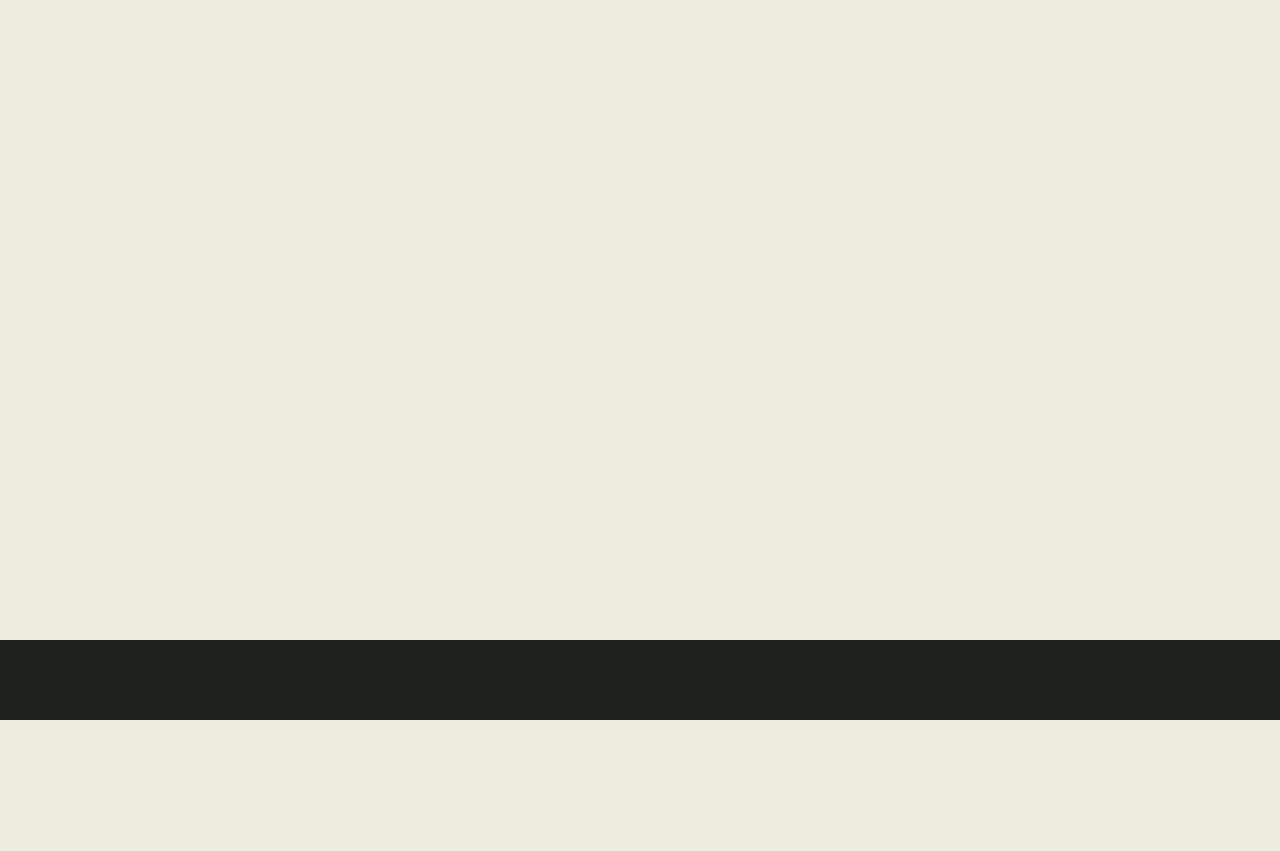
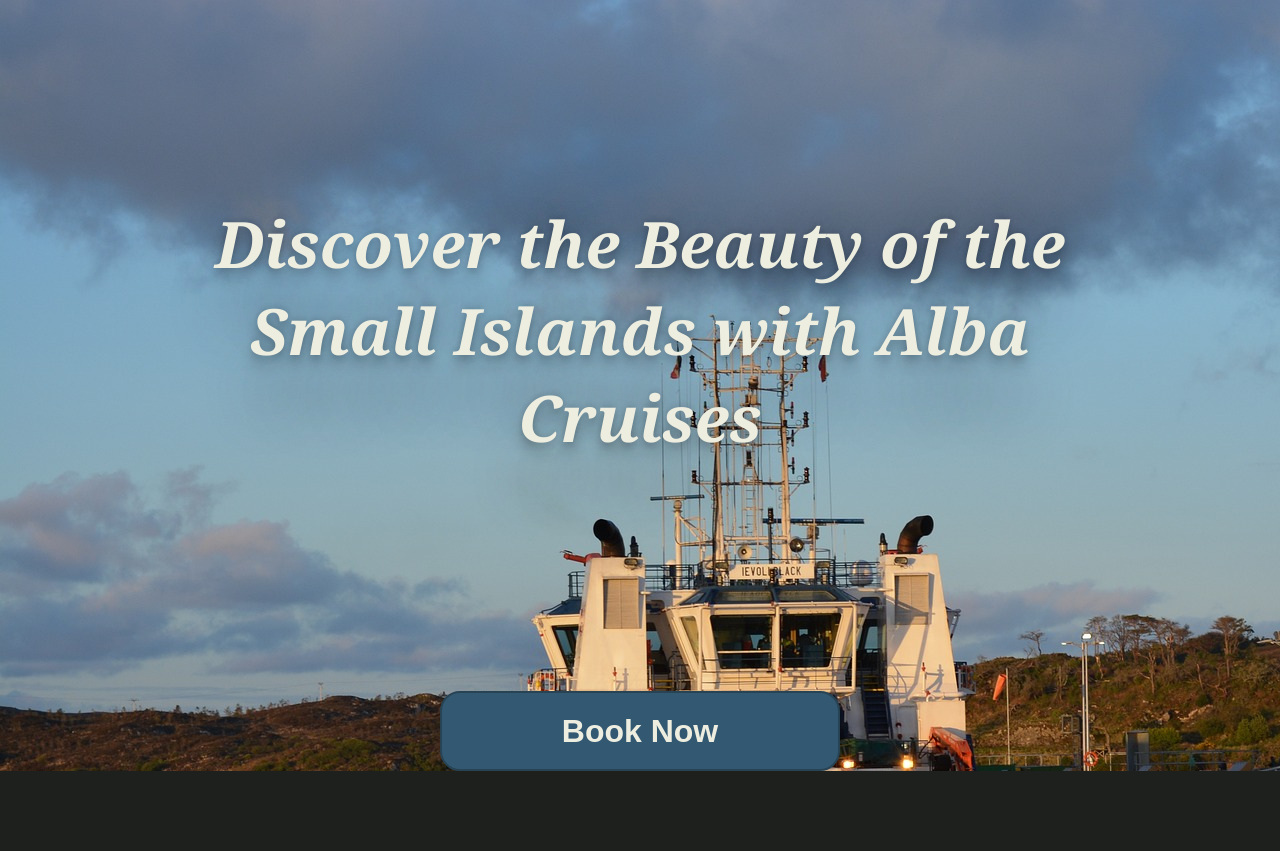
Before and after one commit to fifty7north/Uni-Y3-DWBA-Assignment-2, a PHP site: page / in a window 1280 px wide. Shown: the part 80-931 px from the top of the page. Before the commit the page ends 800 px from the top, so only its background shows below. Run offline with PHP 8.4, Linux system fonts and the light colour scheme.

Commit message:
home page css

```diff
--- a/css/home.css
+++ b/css/home.css
@@ -1,3 +1,38 @@
 main {
+    padding: 0px;
+    margin: 0px;
     min-height: calc(100vh - 160px);
+    background-image: url("/images/home-bg.jpg");
 }
+
+h1 {
+    padding: 200px;
+    font-size: 4em;
+    font-weight: bold;
+    font-style: italic;
+    text-align: center;
+    color: var(--alba-white);
+    text-shadow: rgba(0, 0, 0, 0.25) 0px 54px 55px, rgba(0, 0, 0, 0.12) 0px -12px 30px, rgba(0, 0, 0, 0.12) 0px 4px 6px, rgba(0, 0, 0, 0.17) 0px 12px 13px, rgba(0, 0, 0, 0.09) 0px -3px 5px;
+}
+
+main a {
+    display: flex;
+    width: 400px;
+    height: 80px;
+    margin: auto;
+    justify-content: center;
+    align-items: center;
+    font: 2em sans-serif;
+    color: var(--alba-white);
+    font-weight: bold;
+    border: 2px solid var(--alba-blue-dark);
+    border-radius: 20px;
+    background-color: var(--alba-blue-mid);
+    box-shadow: rgba(0, 0, 0, 0.15) 1.95px 1.95px 2.6px;
+}
+
+main a:hover {
+    cursor: pointer;
+    background-color: var(--alba-blue-light);
+    color: white;
+}
--- a/index.php
+++ b/index.php
@@ -16,7 +16,14 @@
 
 <?php include_once($_SERVER['DOCUMENT_ROOT'] . '/pages/header.php'); ?>
     <main>
-
+            <h1>Discover the Beauty of the Small Islands with Alba Cruises</h1>
+            <a href=<?php
+                if (isset($_SESSION['user_ID'])) {
+                    echo '/pages/booking.php';
+                } else {
+                    echo '/pages/login.php';
+                }
+            ?>>Book Now</a>
     </main>
     <footer>
 
```
Also changed, not shown: images/home-bg.jpg (added).
